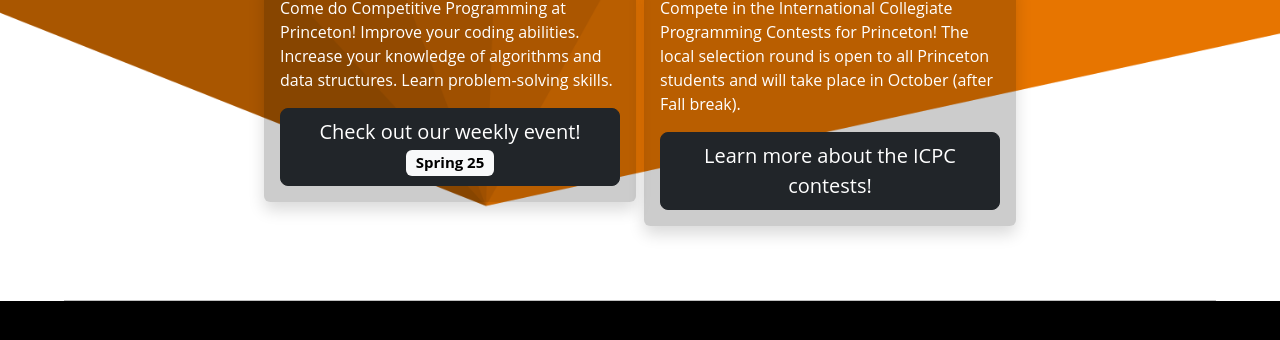
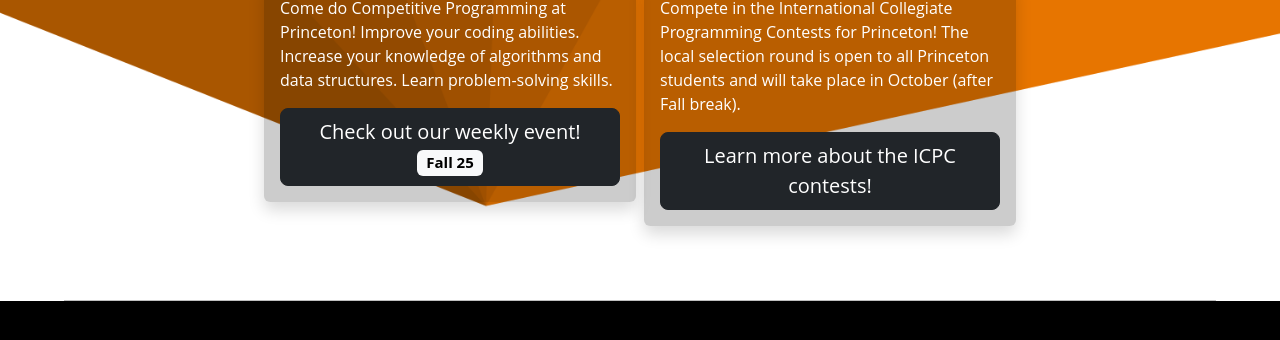
Before and after one commit to Princeton-Competitive-Programming/princeton-competitive-programming, a Jekyll site: the page built from index.md, in a window 1280 px wide. Shown: the part 495-835 px from the top of the page. Built offline with Jekyll 4.4.1, drawn with Linux system fonts in a browser that asks for light colours; nearby versions of some CDN libraries.

Commit message:
Update event badge to reflect Fall 2025 session

```diff
--- a/_layouts/home.html
+++ b/_layouts/home.html
@@ -43,7 +43,7 @@
 		</div>
 
 		<div class="d-grid gap-2 align-self-end">
-		  <a class="btn btn-dark btn-lg" href="{{ site.baseurl }}/fall25" role="button">Check out our weekly event! <span class="badge text-bg-light">Spring 25</span></a>
+		  <a class="btn btn-dark btn-lg" href="{{ site.baseurl }}/fall25" role="button">Check out our weekly event! <span class="badge text-bg-light">Fall 25</span></a>
 		</div>
 	      </div>
 	    </div>
```
